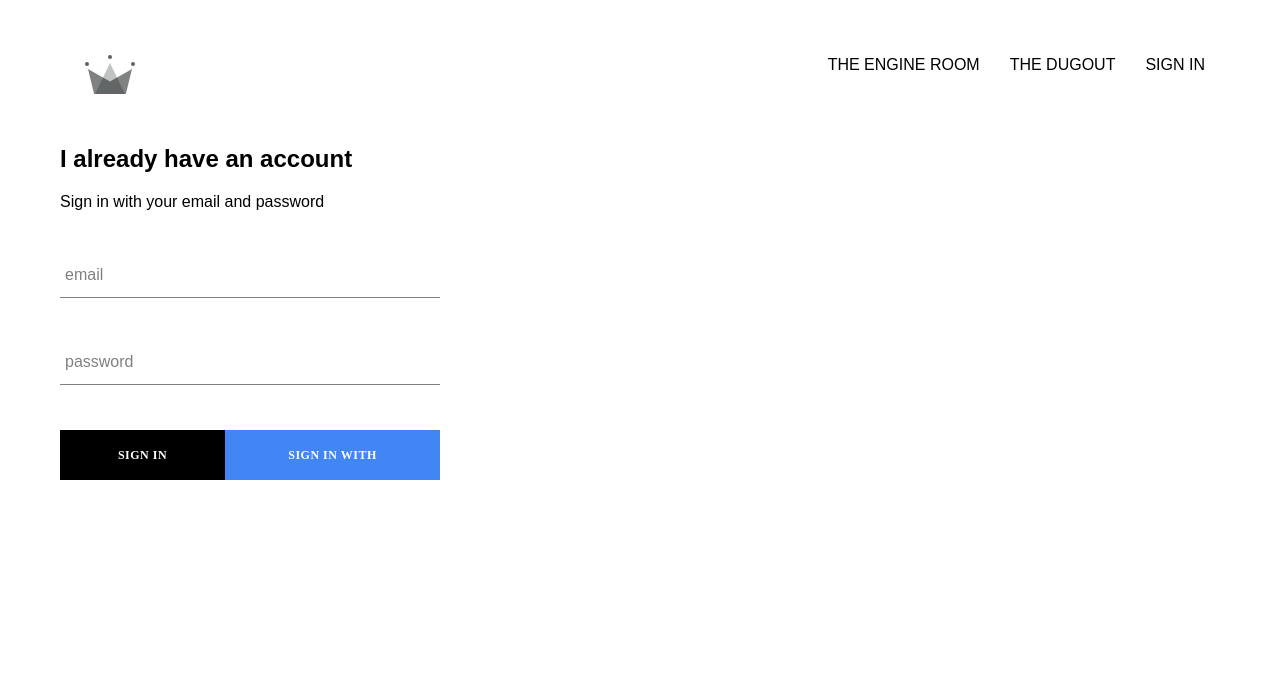
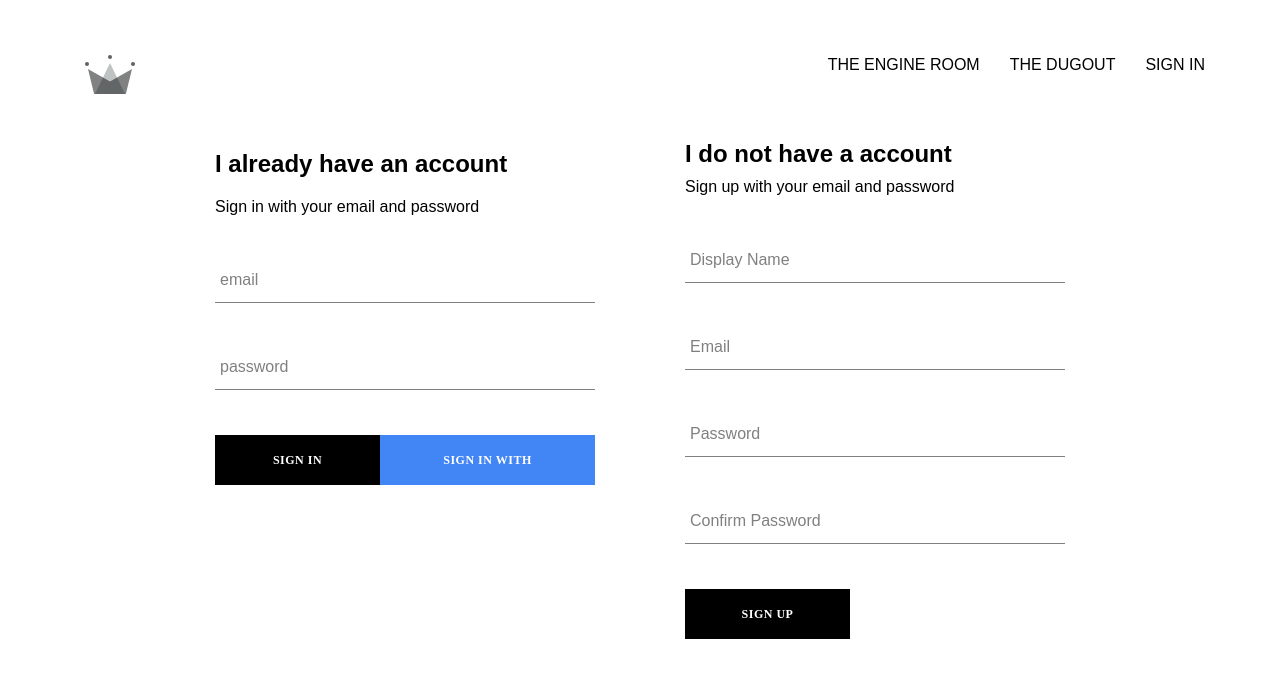
Before and after one commit to Touchtight/Touchtight-React, a React (Create React App) app: page /signin in a window 1280 px wide. Shown: the top 678 px of the page. Built offline with nearby package versions, Linux system fonts and the light colour scheme; no server answers; a web font is replaced by a local one.

Commit message:
Store autheticated users in Firebase

```diff
--- a/src/App.js
+++ b/src/App.js
@@ -32,6 +32,8 @@
               ...snapShot.data()
             }
           });
+
+          console.log(this.state)
         });
       }
 
--- a/src/components/sign-in/sign-in.component.jsx
+++ b/src/components/sign-in/sign-in.component.jsx
@@ -1,7 +1,7 @@
 import React from 'react';
 
 import FormInput from '../form-input/form-input.component';
-import CustomButton from '../custom-button/custom-button.components';
+import CustomButton from '../custom-button/custom-button.component';
 
 import { auth, signInWithGoogle } from '../../firebase/firebase.utils';
 
--- /dev/null
+++ b/src/components/sign-up/sign-up.component.jsx
@@ -0,0 +1,103 @@
+import React from 'react';
+
+import FormInput from '../form-input/form-input.component';
+import CustomButton from '../custom-button/custom-button.component';
+
+import { auth, createUserProfileDocument } from '../../firebase/firebase.utils';
+
+import './sign-up.styles.scss';
+
+class SignUp extends React.Component {
+  constructor() {
+    super();
+
+    this.state = {
+      displayName: '',
+      email: '',
+      password: '',
+      confirmPassword: ''
+    };
+  }
+
+  handleSubmit = async event => {
+    event.preventDefault();
+
+    const { displayName, email, password, confirmPassword } = this.state;
+
+    if (password !== confirmPassword) {
+      alert("passwords don't match");
+      return;
+    }
+
+    try {
+      const { user } = await auth.createUserWithEmailAndPassword(
+        email,
+        password
+      );
+
+      await createUserProfileDocument(user, { displayName });
+
+      this.setState({
+        displayName: '',
+        email: '',
+        password: '',
+        confirmPassword: ''
+      });
+    } catch (error) {
+      console.error(error);
+    }
+  };
+
+  handleChange = event => {
+    const { name, value } = event.target;
+
+    this.setState({ [name]: value });
+  };
+
+  render() {
+    const { displayName, email, password, confirmPassword } = this.state;
+    return (
+      <div className='sign-up'>
+        <h2 className='title'>I do not have a account</h2>
+        <span>Sign up with your email and password</span>
+        <form className='sign-up-form' onSubmit={this.handleSubmit}>
+          <FormInput
+            type='text'
+            name='displayName'
+            value={displayName}
+            onChange={this.handleChange}
+            label='Display Name'
+            required
+          />
+          <FormInput
+            type='email'
+            name='email'
+            value={email}
+            onChange={this.handleChange}
+            label='Email'
+            required
+          />
+          <FormInput
+            type='password'
+            name='password'
+            value={password}
+            onChange={this.handleChange}
+            label='Password'
+            required
+          />
+          <FormInput
+            type='password'
+            name='confirmPassword'
+            value={confirmPassword}
+            onChange={this.handleChange}
+            label='Confirm Password'
+            required
+          />
+          <CustomButton type='submit'>SIGN UP</CustomButton>
+        </form>
+      </div>
+    );
+  }
+}
+
+export default SignUp;
--- /dev/null
+++ b/src/components/sign-up/sign-up.styles.scss
@@ -0,0 +1,9 @@
+.sign-up {
+    display: flex;
+    flex-direction: column;
+    width: 380px;
+
+    .title {
+      margin: 10px 0;
+    }
+  }
--- a/src/pages/sign-in-and-sign-up/sign-in-and-sign-up.component.jsx
+++ b/src/pages/sign-in-and-sign-up/sign-in-and-sign-up.component.jsx
@@ -1,11 +1,15 @@
 import React from 'react';
 
 import SignIn from '../../components/sign-in/sign-in.component';
+import SignUp from '../../components/sign-up/sign-up.component';
 
 import './sign-in-and-sign-up.styles.scss';
 
-const SignInAndSignUpPage =() => (
-    <div className='sign-in-and-sign-up'><SignIn /></div>
+const SignInAndSignUpPage = () => (
+  <div className='sign-in-and-sign-up'>
+    <SignIn />
+    <SignUp />
+  </div>
 );
 
 export default SignInAndSignUpPage;
--- a/src/pages/sign-in-and-sign-up/sign-in-and-sign-up.styles.scss
+++ b/src/pages/sign-in-and-sign-up/sign-in-and-sign-up.styles.scss
@@ -0,0 +1,6 @@
+.sign-in-and-sign-up {
+    width: 850px;
+    display: flex;
+    justify-content: space-between;
+    margin: 30px auto;
+  }
```
Also changed, not shown: src/components/custom-button/custom-button.component.jsx (renamed from src/components/custom-button/custom-button.components.jsx).
